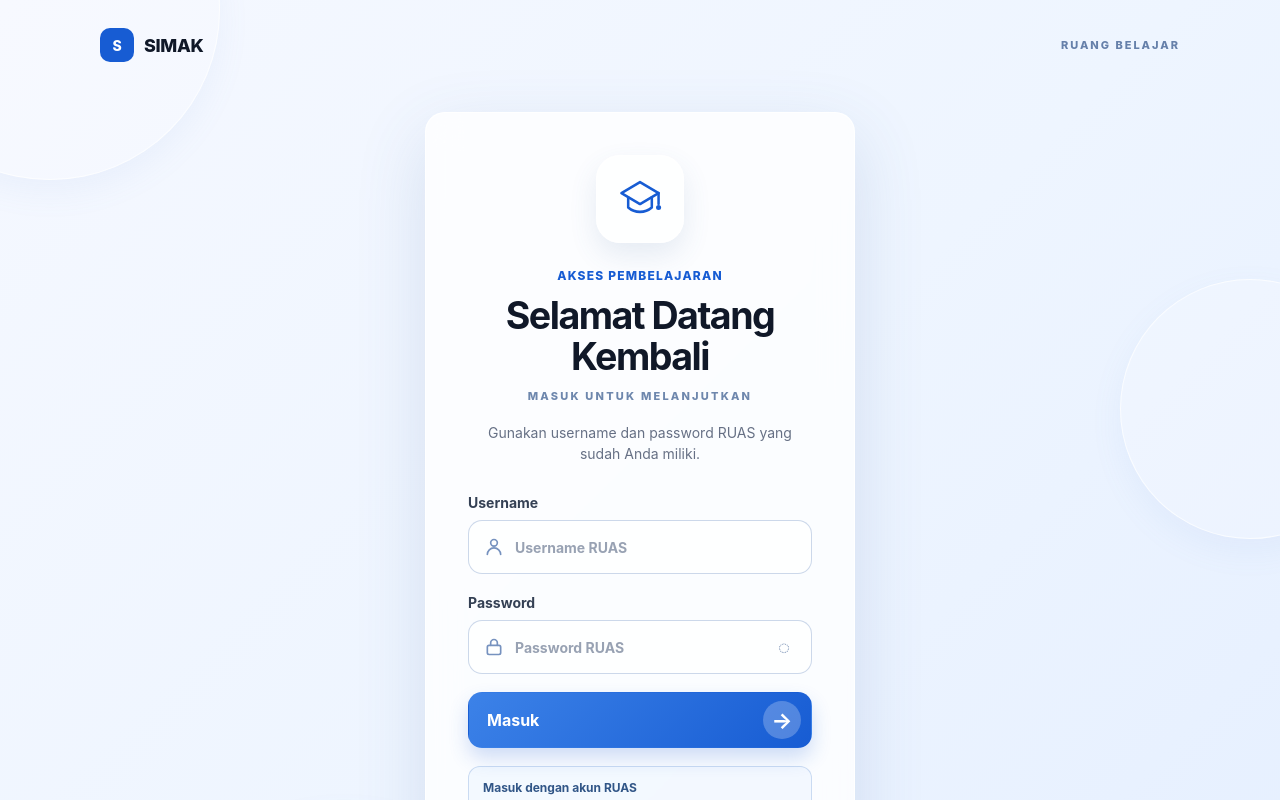
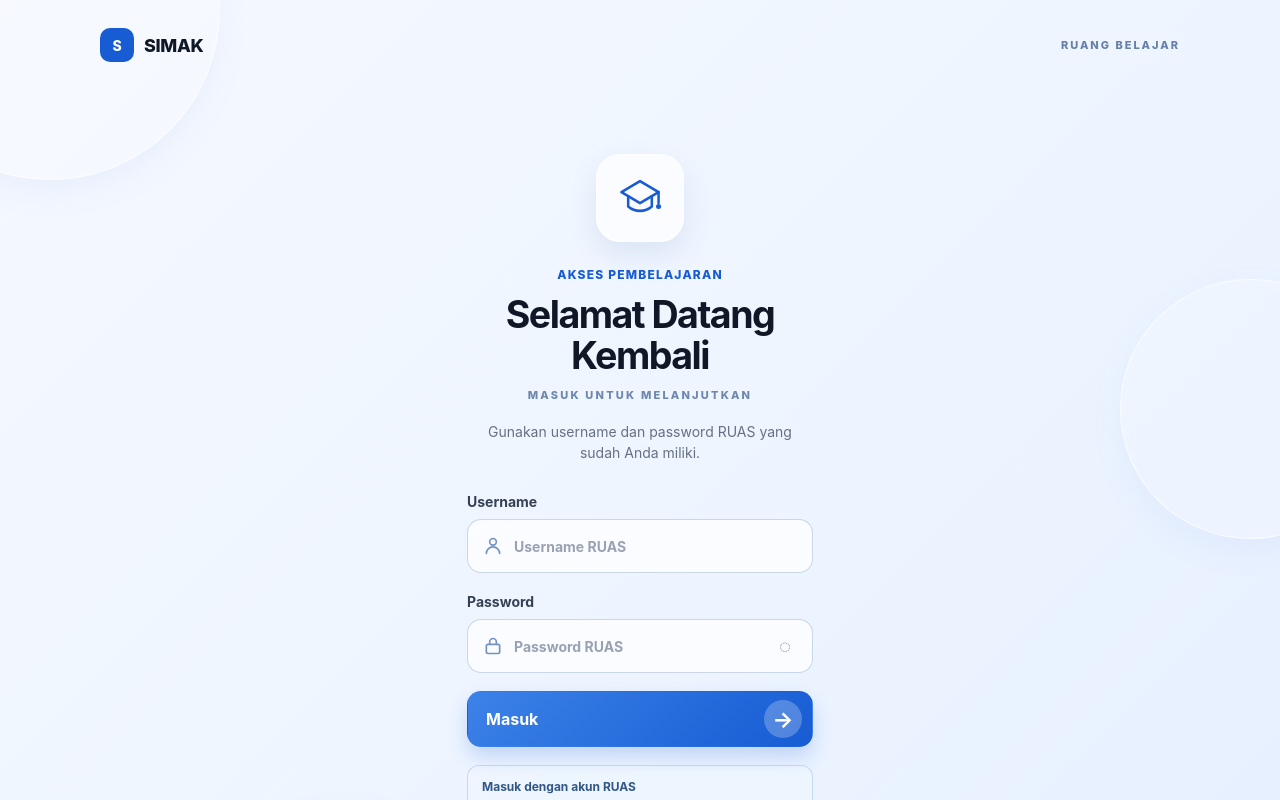
Before and after one commit to ferilee/simak, a Next.js app in the folder apps/web/: page /login in a window 1280 px wide. Shown: the top 800 px of the page. Built offline with nearby package versions, Linux system fonts and the light colour scheme; no server answers.

Commit message:
style: remove login card background

```diff
--- a/apps/web/app/globals.css
+++ b/apps/web/app/globals.css
@@ -391,12 +391,12 @@ a {
 
 .login-card {
   width: min(100%, 430px);
-  border-color: rgba(255, 255, 255, 0.9);
+  border: 0;
+  border-radius: 0;
   padding: clamp(26px, 5vw, 42px);
-  background: rgba(255, 255, 255, 0.78);
-  box-shadow: 0 24px 70px rgba(66, 104, 160, 0.16);
+  background: transparent;
+  box-shadow: none;
   text-align: center;
-  backdrop-filter: blur(16px);
 }
 
 .login-emblem {
```
